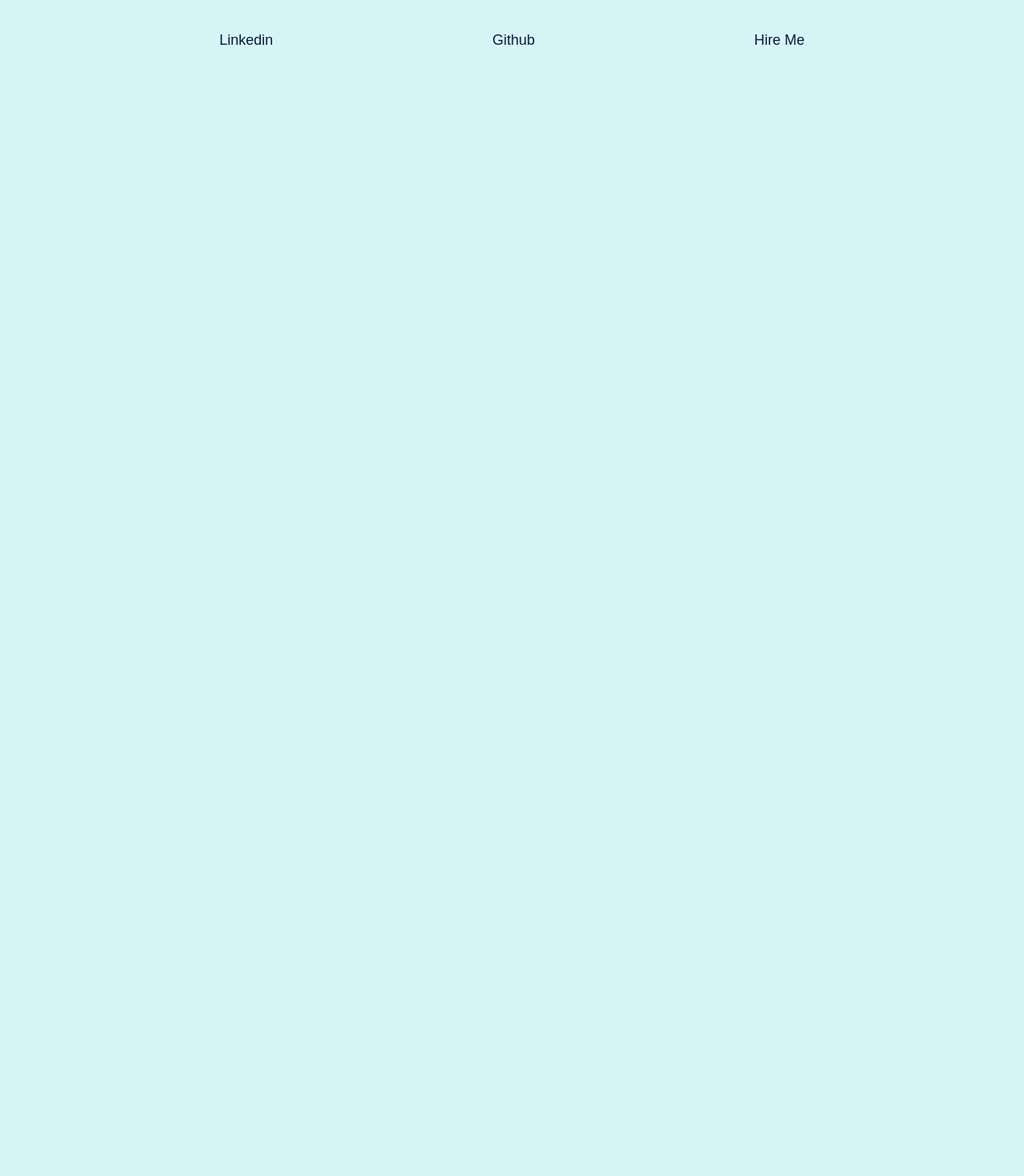
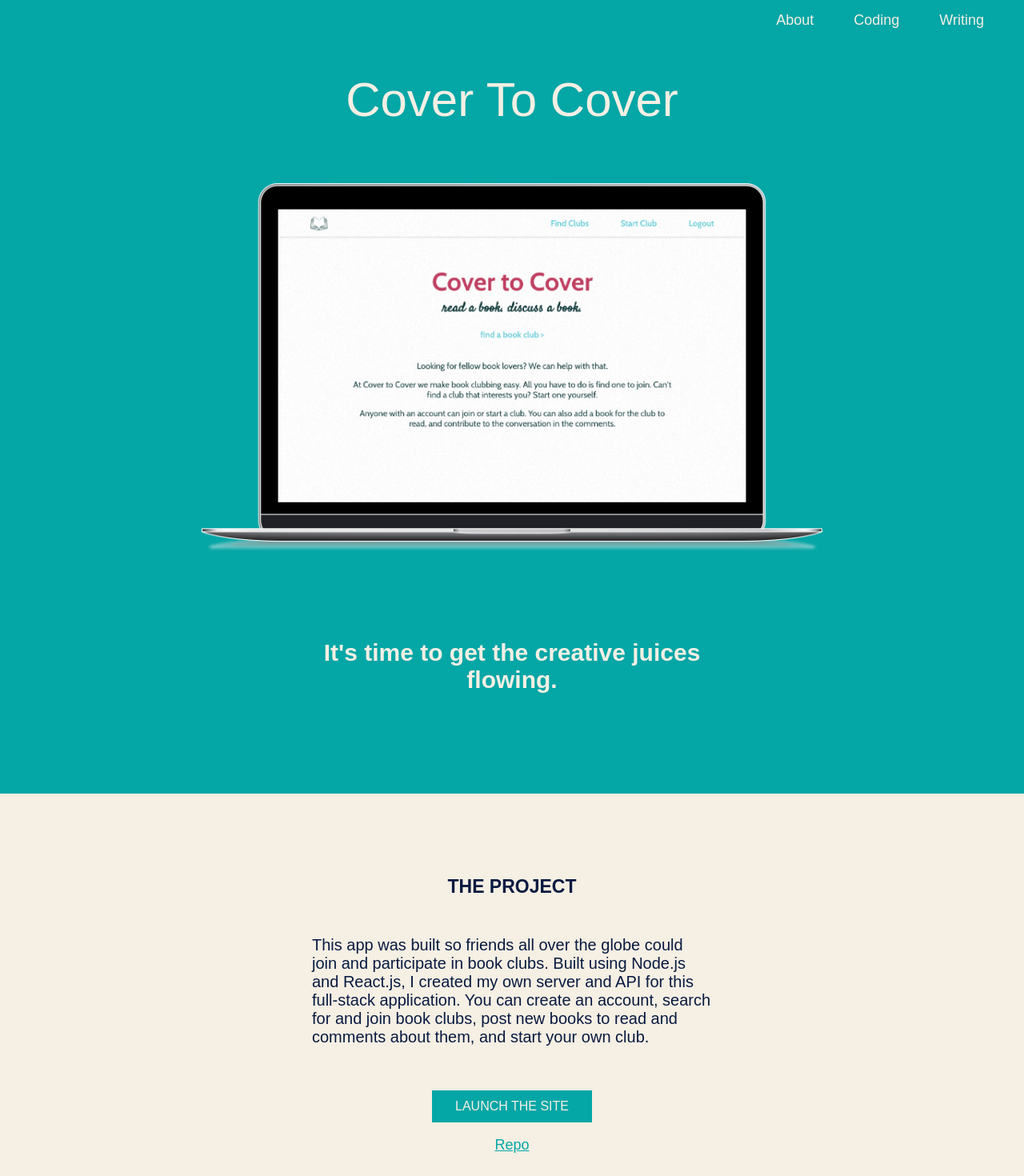
Before and after one commit to legsateri/dev-writing-portfolio, a React (Create React App) app: page /coding/cover-to-cover in a window 1280 px wide. Shown: the top 1470 px of the page at 80% size. Before the commit the page ends 800 px from the top, so only its background shows below. Built offline with nearby package versions, Linux system fonts and the light colour scheme; a web font is replaced by a local one.

Commit message:
Created Cover To Cover page

```diff
--- a/src/components/App/App.js
+++ b/src/components/App/App.js
@@ -6,6 +6,7 @@ import Footer from '../Footer/Footer';
 ////////////////////////////////////////////////////////////////////////////////
 import About from '../../routes/About/About';
 import Coding from '../../routes/Coding/Coding';
+import CoverToCover from '../../routes/CoverToCover/CoverToCover';
 import LossForWords from '../../routes/LossForWords/LossForWords';
 import RaiseEmails from '../../routes/RaiseEmails/RaiseEmails';
 import Vida from '../../routes/Vida/Vida';
@@ -25,6 +26,11 @@ function App() {
         exact
         path={'/coding'}
         component={Coding}
+      />
+
+      <Route
+        path={'/coding/cover-to-cover'}
+        component={CoverToCover}
       />
 
       <Route
--- a/src/routes/Coding/Coding.js
+++ b/src/routes/Coding/Coding.js
@@ -1,5 +1,6 @@
 ////////////////////////////////////////////////////////////////////////////////
 import React, { Component } from 'react';
+import { Link } from 'react-router-dom';
 ////////////////////////////////////////////////////////////////////////////////
 import Contact from '../../components/Contact/Contact';
 import Navigation from '../../components/Navigation/Navigation';
@@ -43,15 +44,19 @@ class Coding extends Component {
                             </div>
 
                             <div className='work_block color_two'>
+                                <Link to='/coding/loss-for-words' style={{ textDecoration: 'none' }}>
                                     <h2 className='project_header'>Loss For Words</h2>
                                     <img src={words} alt='Loss For Words Screenshot' className='brand_image' />
                                     <p className='services'>UX, Backend, Frontend</p>
+                                </Link>
                             </div>
 
                             <div className='work_block color_three'>
+                                <Link to='/coding/cover-to-cover' style={{ textDecoration: 'none' }}>
                                     <h2 className='project_header'>Cover to Cover</h2>
                                     <img src={cover} alt='Cover to Cover Screenshot' className='brand_image' />
                                     <p className='services'>UX, Backend, Frontend</p>
+                                </Link>
                             </div>
                         </div>
 
@@ -78,17 +83,21 @@ class Coding extends Component {
                             </div>
 
                             <div className='work_block color_two'>
+                                <Link to='/coding/loss-for-words' style={{ textDecoration: 'none' }}>
                                     <h2 className='project_header'>Loss For Words</h2>
                                     <img src={words} alt='Loss For Words Screenshot' className='brand_image' />
                                     <p className='services'>UX, Backend, Frontend</p>
+                                </Link>
                             </div>
                         </div>
 
                         <div className='coding_flex'>
                             <div className='work_block color_three'>
+                                <Link to='/coding/cover-to-cover' style={{ textDecoration: 'none' }}>
                                     <h2 className='project_header'>Cover to Cover</h2>
                                     <img src={cover} alt='Cover to Cover Screenshot' className='brand_image' />
                                     <p className='services'>UX, Backend, Frontend</p>
+                                </Link>
                             </div>
 
                             <div className='work_block color_four'>
@@ -109,15 +118,19 @@ class Coding extends Component {
                         </div>
 
                         <div className='work_block color_two'>
+                            <Link to='/coding/loss-for-words' style={{ textDecoration: 'none' }}>
                                 <h2 className='project_header'>Loss For Words</h2>
                                 <img src={words} alt='Loss For Words Screenshot' className='brand_image' />
                                 <p className='services'>UX, Backend, Frontend</p>
+                            </Link>
                         </div>
 
                         <div className='work_block color_three'>
+                            <Link to='/coding/cover-to-cover' style={{ textDecoration: 'none' }}>
                                 <h2 className='project_header'>Cover to Cover</h2>
                                 <img src={cover} alt='Cover to Cover Screenshot' className='brand_image' />
                                 <p className='services'>UX, Backend, Frontend</p>
+                            </Link>
                         </div>
 
                         <div className='work_block color_four'>
--- /dev/null
+++ b/src/routes/CoverToCover/CoverToCover.css
@@ -0,0 +1,23 @@
+.blue_copy_color {
+    color: #F5EFE4;
+}
+
+.blue_button {
+    border: 1px solid #05A6A6;
+    background-color: #05A6A6;
+}
+
+@media only screen and (min-width: 200px) {
+    .blue_copy_color:link {
+        text-decoration: none;
+    }
+    .blue_copy_color:visited {
+        color: #F5EFE4;
+    }
+}
+
+@media only screen and (min-width: 750px) {
+    .blue_copy_color:hover {
+        color: #5C157D;
+    }
+}
--- /dev/null
+++ b/src/routes/CoverToCover/CoverToCover.js
@@ -0,0 +1,49 @@
+////////////////////////////////////////////////////////////////////////////////
+import React, { Component } from 'react';
+////////////////////////////////////////////////////////////////////////////////
+import Navigation from '../../components/Navigation/Navigation';
+////////////////////////////////////////////////////////////////////////////////
+import CoverToCoverImage from '../Coding/cover.png';
+import CoverToCoverSupporting from './cover-to-cover-supporting.png';
+import './CoverToCover.css';
+////////////////////////////////////////////////////////////////////////////////
+
+class CoverToCover extends Component {
+    render() {
+        const color = 'blue_copy_color';
+
+        return (
+            <>
+                <main className="project_flex">
+                    <header className="color_three project_page_header">
+                        <Navigation color={color} />
+
+                        <h1 className='work_h1'>Cover To Cover</h1>
+                        <img src={CoverToCoverImage} alt='Cover To Cover Screenshot' className='project_page_image' />
+                        <h2 className='work_h2'>It's time to get the creative juices flowing.</h2>
+                    </header>
+
+                    <div className="project_explanation">
+                        <h3>THE PROJECT</h3>
+                        <p className='work_p'>This app was built so friends all over the globe could join and participate in book
+                            clubs. Built using Node.js and React.js, I created my own server and API for this full-stack
+                            application. You can create an account, search for and join book clubs, post new books to read and
+                            comments about them, and start your own club.
+                        </p>
+
+                        <a href='https://cover-to-cover-app.legsateri.now.sh/' target='_blank' rel='noopener noreferrer' style={{ textDecoration: 'none' }}>
+                            <button className='launch_button blue_button'>LAUNCH THE SITE</button>
+                        </a>
+                        <a href='https://github.com/legsateri/cover-to-cover-app' target='_blank' rel='noopener noreferrer' className='inline_link' style={{ color: '#F1536' }}><p>Repo</p></a>
+                    </div>
+
+                    <div className="project_photos">
+                        <img src={CoverToCoverSupporting} alt='Cover to Cover Screenshot' className='supporting_image' />
+                    </div>
+                </main>
+            </>
+        )
+    }
+}
+
+export default CoverToCover;
--- a/src/routes/Vida/Vida.css
+++ b/src/routes/Vida/Vida.css
@@ -57,11 +57,14 @@ h3 {
     width: 200px;
     padding: 0px;
     height: 40px;
-    border: 1px solid #5C157D;
-    background-color: #5C157D;
     color: #F5EFE4;
     font-size: 16px;
     margin-top: 35px;
+}
+
+.purple_button {
+    border: 1px solid #5C157D;
+    background-color: #5C157D;
 }
 
 @media only screen and (min-width: 200px) {
```
Also changed, not shown: src/routes/CoverToCover/cover-to-cover-supporting.png (added). Lines whose indentation alone changed are shown as unchanged.
